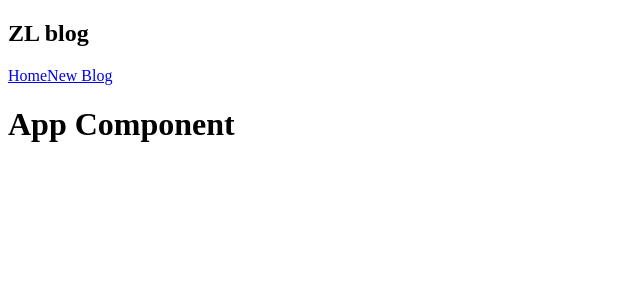
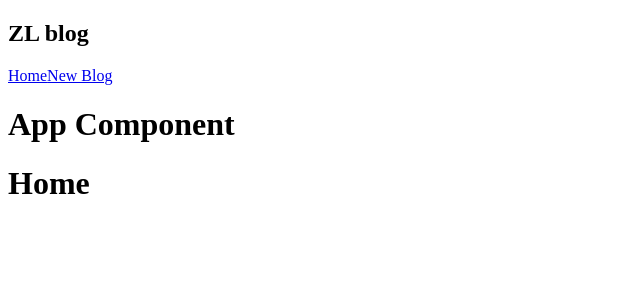
Before and after one commit to zlrkw11/zl-space, a React (Vite) app: page / in a window 1280 px wide. Shown: the top 300 px of the page, without its empty margins (0-640 px from the left). Built offline with nearby package versions, Linux system fonts and the light colour scheme.

Commit message:
home page component

```diff
--- a/src/App.jsx
+++ b/src/App.jsx
@@ -1,12 +1,13 @@
 import "./App.css";
 import Navbar from "./components/Navbar";
-
+import Home from "./components/Home";
 function App() {
   return (
     <div className="App">
       <Navbar />
       <div className="content">
         <h1>App Component</h1>
+        <Home />
       </div>
     </div>
   );
--- /dev/null
+++ b/src/components/Home.jsx
@@ -0,0 +1,9 @@
+const Home = () => {
+  return (
+    <div className="home">
+      <h1>Home</h1>
+    </div>
+  );
+};
+
+export default Home;
```
